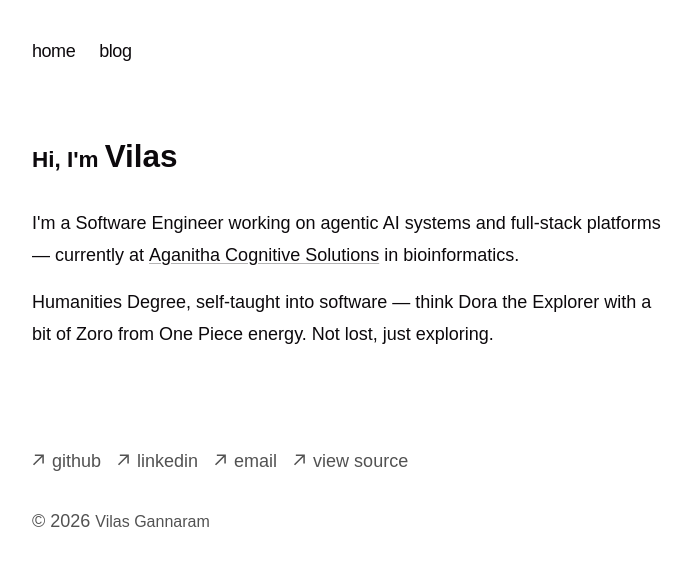
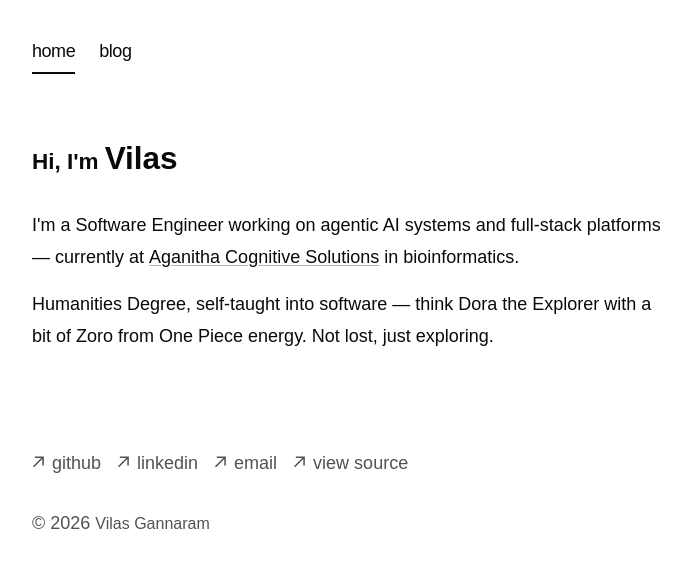
Before and after one commit to vilas-gannaram/vilas-gannaram.github.io, a Next.js app: page / in a window 1280 px wide. Shown: the top 568 px of the page, without its empty margins (291-983 px from the left). Built offline with nearby package versions, Linux system fonts and the light colour scheme; a web font is replaced by a local one.

Commit message:
feat: highlight active nav item with bottom border

```diff
--- a/app/components/header.tsx
+++ b/app/components/header.tsx
@@ -1,4 +1,7 @@
+'use client';
+
 import Link from 'next/link';
+import { usePathname } from 'next/navigation';
 
 const navItems = {
 	'/': {
@@ -10,6 +13,8 @@ const navItems = {
 };
 
 export default function Header() {
+	const pathname = usePathname();
+
 	return (
 		<aside className='not-typeset mb-16 tracking-tight'>
 			<div className='lg:sticky lg:top-20'>
@@ -19,11 +24,18 @@ export default function Header() {
 				>
 					<div className='flex flex-row space-x-4 lg:space-x-6'>
 						{Object.entries(navItems).map(([path, { name }]) => {
+							const isActive =
+								path === '/' ? pathname === path : pathname.startsWith(path);
+
 							return (
 								<Link
 									key={path}
 									href={path}
-									className='transition-all hover:text-neutral-800 dark:hover:text-neutral-200 flex align-middle relative py-1'
+									className={`transition-all hover:text-neutral-800 dark:hover:text-neutral-200 flex align-middle relative py-1 border-b-2 ${
+										isActive
+											? 'border-foreground'
+											: 'border-transparent'
+									}`}
 								>
 									{name}
 								</Link>
```
